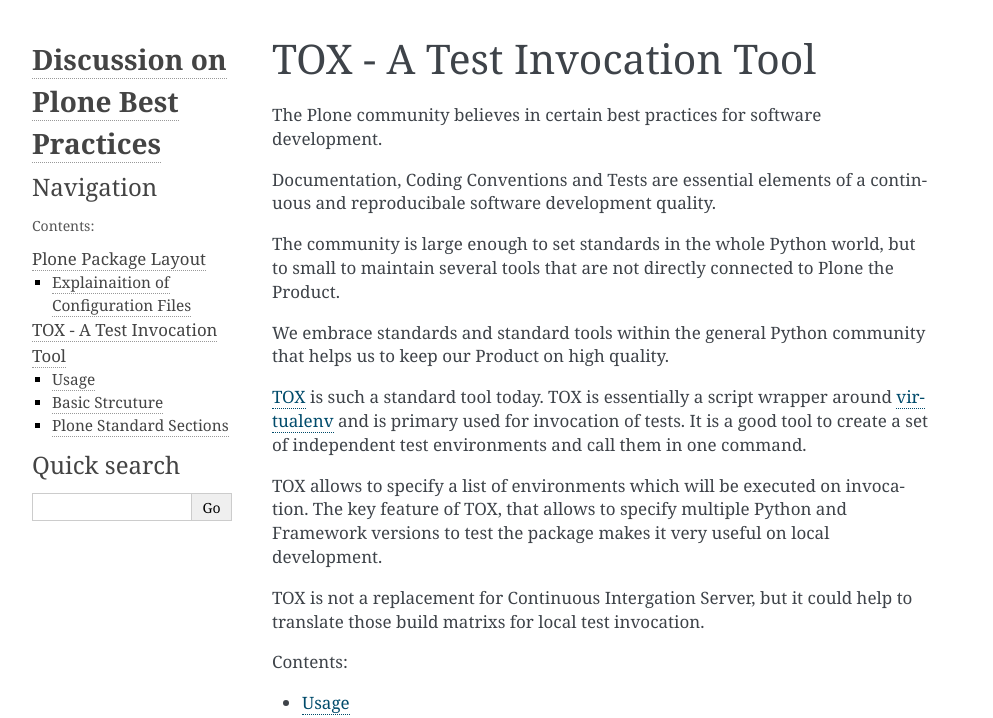
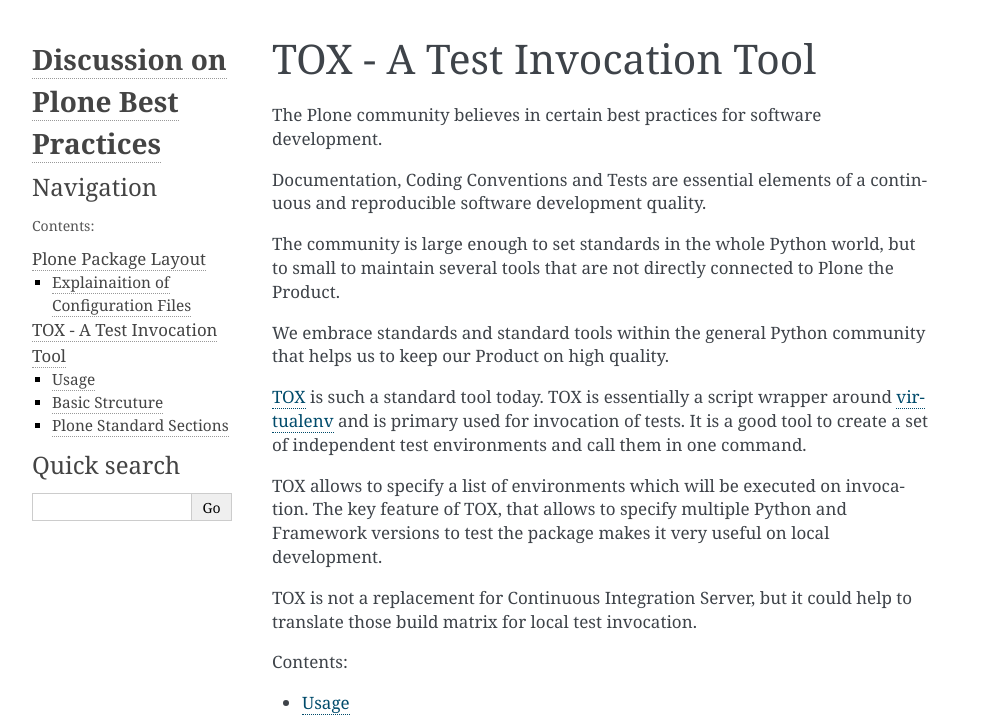
Before and after one commit to plone/plone_best_practices_discussion, a Sphinx documentation site: the page built from docs/tox/index.rst, in a window 1280 px wide. Shown: the top 718 px of the page, without its empty margins (148-1141 px from the left). Built offline with Sphinx 7.4.7, drawn with Linux system fonts in a browser that asks for light colours.

Commit message:
spelling

```diff
--- a/docs/tox/index.rst
+++ b/docs/tox/index.rst
@@ -4,7 +4,7 @@ TOX - A Test Invocation Tool
 
 The Plone community believes in certain best practices for software development.
 
-Documentation, Coding Conventions and Tests are essential elements of a continuous and reproducibale software development quality.
+Documentation, Coding Conventions and Tests are essential elements of a continuous and reproducible software development quality.
 
 The community is large enough to set standards in the whole Python world, but to small to maintain several tools that are not directly connected to Plone the Product.
 
@@ -17,7 +17,7 @@ It is a good tool to create a set of independent test environments and call them
 TOX allows to specify a list of environments which will be executed on invocation.
 The key feature of TOX, that allows to specify multiple Python and Framework versions to test the package makes it very useful on local development.
 
-TOX is not a replacement for Continuous Intergation Server, but it could help to translate those build matrixs for local test invocation.
+TOX is not a replacement for Continuous Integration Server, but it could help to translate those build matrix for local test invocation.
 
 .. toctree::
     :maxdepth: 2
```
Also changed, not shown: 1 other file.
